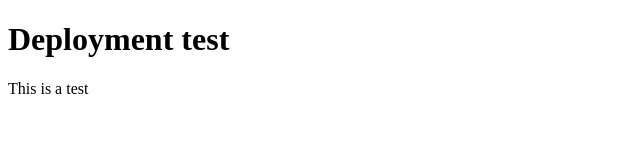
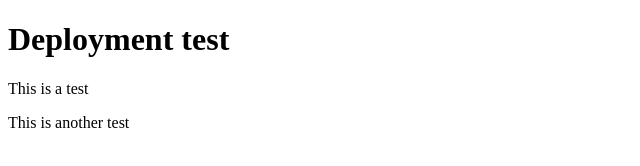
Before and after one commit to holomorfo/deployment, a plain HTML site: page public/index.html in a window 1280 px wide. Shown: the whole page, without its empty margins (0-640 px from the left). Drawn offline with Linux system fonts and the light colour scheme.

Commit message:
add line

```diff
--- a/public/index.html
+++ b/public/index.html
@@ -9,5 +9,6 @@
 <body>
    <h1>Deployment test</h1>
     <p>This is a test</p>
+    <p>This is another test</p>
 </body>
 </html>
```
